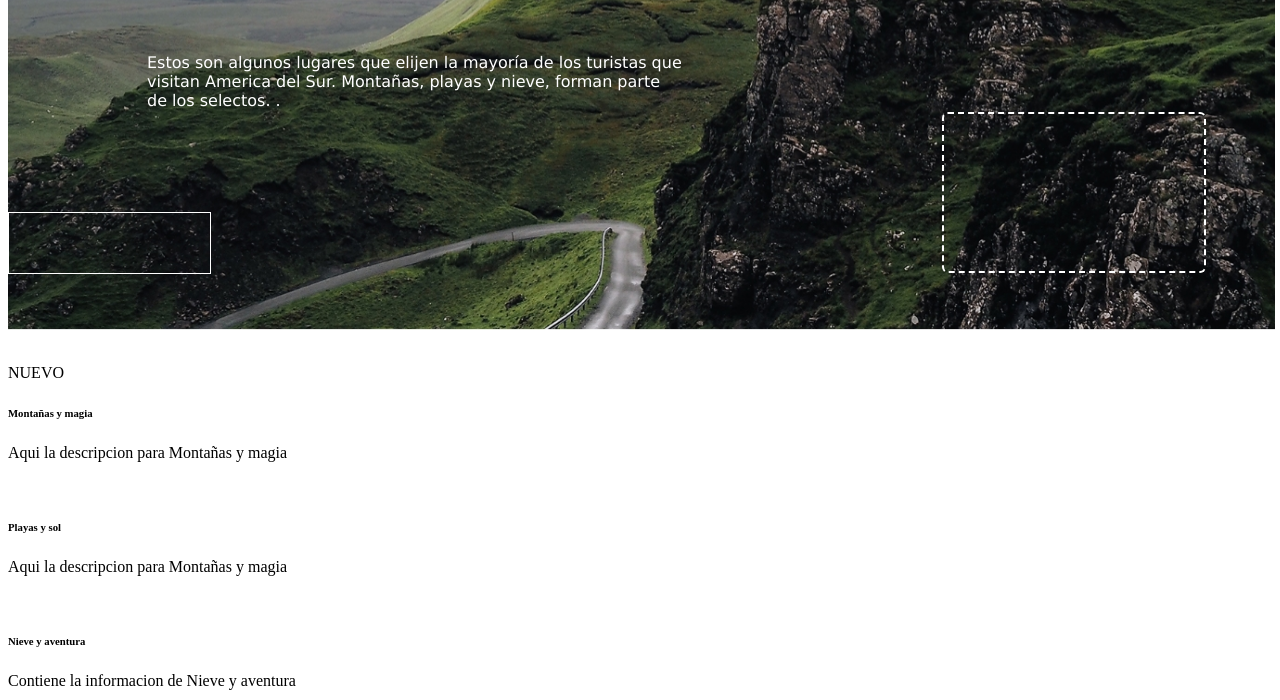
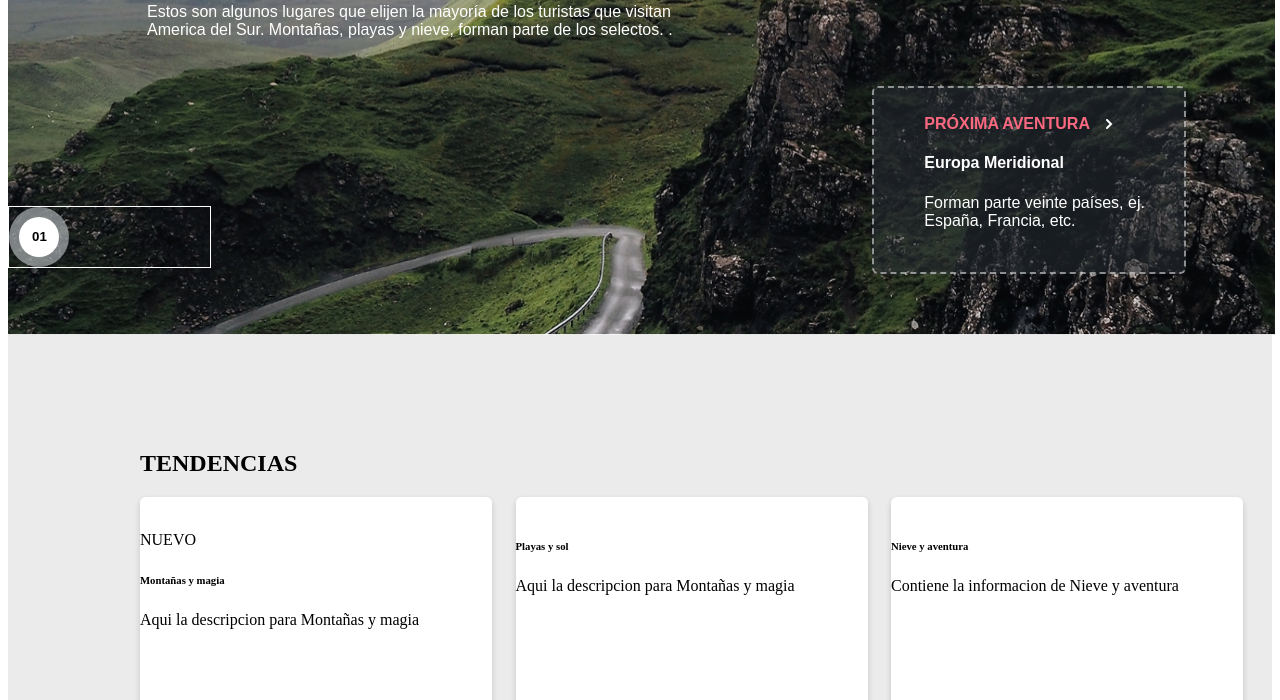
Before and after one commit to SofiaMarzari/Maquetacion-de-sitio, a plain HTML site: page index.html in a window 1280 px wide. Shown: the part 468-1168 px from the top of the page. Drawn offline with Linux system fonts and the light colour scheme.

Commit message:
Realizando tendencias de home - Desktop

```diff
--- a/css/estilo.scss
+++ b/css/estilo.scss
@@ -1,7 +1,5 @@
-$fuenteprincipal: Montserrat,
-Verdana,
-Geneva,
-Tahoma;
+$fuenteprincipal: 'Montserrat',
+sans-serif;
 $colorprincipal: #FFFFFF;
 $none: 0px 0px 0px 0px;
 @media only screen and (min-width: 1024px) {
@@ -40,10 +38,6 @@ $none: 0px 0px 0px 0px;
         color: #2A3037;
         opacity: 1;
     }
-    /*         CONTENEDOR AJAX      */
-    .is-div-color {
-        width: 100%;
-    }
     /*          SECTION PRESENTACION        */
     #section-presentacion {
         height: 730px;
@@ -53,6 +47,7 @@ $none: 0px 0px 0px 0px;
         height: 730px;
         position: absolute;
         z-index: 1;
+        margin-top: 5px;
     }
     #section-imagen-presentacion>img {
         height: 730px;
@@ -87,7 +82,7 @@ $none: 0px 0px 0px 0px;
     #section-titulo-presentacion>div>img {
         width: 24px;
         height: 34px;
-        margin-top: 5px;
+        margin-top: 12px;
     }
     #section-titulo-presentacion>div>h1 {
         color: $colorprincipal;
@@ -101,16 +96,48 @@ $none: 0px 0px 0px 0px;
         font-family: $fuenteprincipal;
         color: $colorprincipal;
         font-size: 24px;
-        border-top: 2px;
-        border-style: solid;
+        border-top: solid $colorprincipal 2px;
         width: 600px;
-        padding-top: 15px;
+        padding-top: 20px;
+        margin: 30px 0px 28px 0px;
     }
     #section-titulo-presentacion>p {
         font-family: $fuenteprincipal;
         color: $colorprincipal;
         margin-top: 0px;
         width: 536px;
+    }
+    #article-proximaaventura {
+        width: 260px;
+        height: 157px;
+        background-color: rgba(42, 48, 55, 0.5);
+        border: 2px;
+        border-style: dashed;
+        border-radius: 6px;
+        border-color: rgba(255, 255, 255, 0.5);
+        color: $colorprincipal;
+        grid-area: proxima;
+        margin-left: 490px;
+        margin-bottom: 25px;
+        padding-left: 50px;
+        padding-top: 27px;
+    }
+    #article-proximaaventura>h6 {
+        font-family: $fuenteprincipal;
+        color: #FA6980;
+        font-size: 16px;
+        margin: $none;
+    }
+    #article-proximaaventura>h6>span {
+        margin-left: 16px;
+    }
+    #article-proximaaventura>h4 {
+        font-family: $fuenteprincipal;
+    }
+    #article-proximaaventura>p {
+        font-family: $fuenteprincipal;
+        width: 250px;
+        height: 43px;
     }
     #article-numerodepublicacion {
         display: flex;
@@ -121,16 +148,62 @@ $none: 0px 0px 0px 0px;
         border-color: $colorprincipal;
         border-style: solid;
         grid-area: numero;
-        margin-top: 100px;
+        margin-top: 120px;
     }
-    #article-proximaaventura {
-        width: 260px;
-        height: 157px;
-        border: 2px;
-        border-style: dashed;
+    #article-numerodepublicacion>div {
+        width: 60px;
+        height: 60px;
+    }
+    .circulo-gris-numero {
+        position: absolute;
+        background-color: #CBD0D395;
+        width: 60px;
+        height: 60px;
+        border-radius: 90%;
+        margin: $none;
+    }
+    .circulo-blanco-numero {
+        position: absolute;
+        left: 11px;
+        top: 617px;
+        background-color: $colorprincipal;
+        width: 40px;
+        height: 40px;
+        border-radius: 90%;
+        margin: $none;
+    }
+    #is-numeroarticulo {
+        position: absolute;
+        left: 24px;
+        top: 607px;
+        font-family: $fuenteprincipal;
+        font-style: normal;
+    }
+    /*         CONTENEDOR AJAX      */
+    .is-div-color {
+        width: 100%;
+        height: 736px;
+        background-color: #EBEBEB;
+    }
+    /*          SECTION TENDENCIAS      */
+    #section-tendencias {
+        width: 1103px;
+        height: 428px;
+        margin-left: 132px;
+        padding-top: 100px;
+    }
+    #section-contenedor-tendencias {
+        width: 1103px;
+        height: 368px;
+        display: flex;
+        flex-direction: row;
+        justify-content: space-between;
+    }
+    .section-tendenciaparticular {
+        width: 352px;
+        height: 314px;
+        box-shadow: 0px 3px 6px #00000029;
         border-radius: 6px;
-        color: $colorprincipal;
-        grid-area: proxima;
-        margin-left: 600px;
+        background-color: $colorprincipal;
     }
 }
--- a/index.html
+++ b/index.html
@@ -36,31 +36,40 @@
                         <p>Estos son algunos lugares que elijen la mayoría de los turistas que visitan America del Sur. Montañas, playas y nieve, forman parte de los selectos. .</p>
                     </section>
                     <article id="article-numerodepublicacion">
-
+                        <div>
+                            <p class="circulo-gris-numero"></p>
+                            <p class="circulo-blanco-numero"></p>
+                            <h5 id="is-numeroarticulo">01</h5>
+                        </div>
                     </article>
                     <article id="article-proximaaventura">
-
+                        <h6>PRÓXIMA AVENTURA<span><img src="css/Assets/iconos/arrow.png" alt=""></span></h6>
+                        <h4>Europa Meridional</h4>
+                        <p>Forman parte veinte países, ej. España, Francia, etc.</p>
                     </article>
                 </section>
             </div>
         </section>
         <div class="is-div-color">
             <section id="section-tendencias">
-                <section>
+                <h2>TENDENCIAS</h2>
+                <section id="section-contenedor-tendencias">
+                    <section class="section-tendenciaparticular">
                         <img src="" alt="">
                         <p>NUEVO</p>
                         <h6>Montañas y magia</h6>
                         <p>Aqui la descripcion para Montañas y magia</p>
                     </section>
-                <section>
+                    <section class="section-tendenciaparticular">
                         <img src="" alt="">
                         <h6>Playas y sol</h6>
                         <p>Aqui la descripcion para Montañas y magia</p>
                     </section>
-                <section>
+                    <section class="section-tendenciaparticular">
                         <img src="" alt="">
                         <h6>Nieve y aventura</h6>
                         <p>Contiene la informacion de Nieve y aventura</p>
+                    </section>
                 </section>
             </section>
         </div>
```
Also changed, not shown: css/estilo.css, 1 other file. Lines whose indentation alone changed are shown as unchanged.
